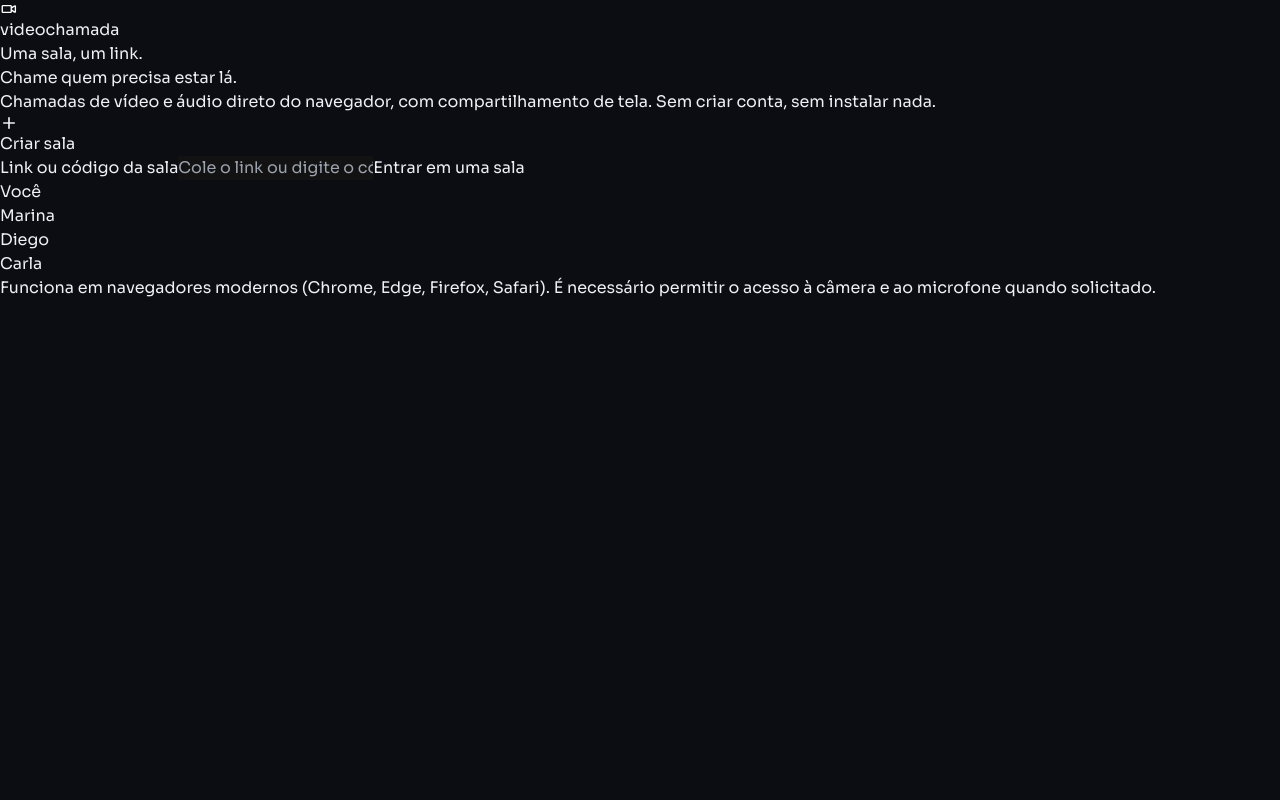
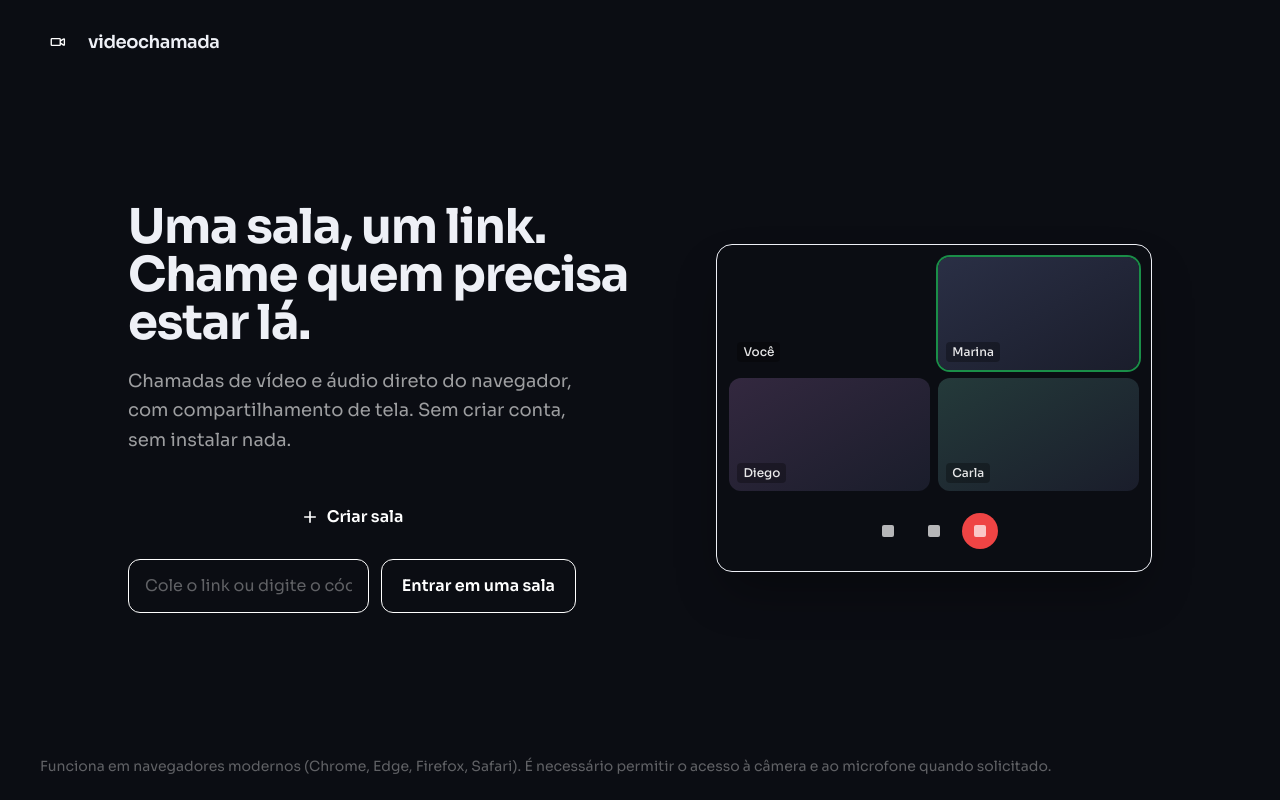
Before and after one commit to matheusnakayama/teste, a Next.js app: page / in a window 1280 px wide. Built offline with nearby package versions, Linux system fonts and the light colour scheme.

Commit message:
Add files via upload

```diff
--- /dev/null
+++ b/tailwind.config.ts
@@ -0,0 +1,52 @@
+import type { Config } from 'tailwindcss';
+
+const config: Config = {
+  content: [
+    './app/**/*.{ts,tsx}',
+    './components/**/*.{ts,tsx}',
+  ],
+  theme: {
+    extend: {
+      colors: {
+        brand: {
+          50: 'rgb(var(--brand-50) / <alpha-value>)',
+          100: 'rgb(var(--brand-100) / <alpha-value>)',
+          200: 'rgb(var(--brand-200) / <alpha-value>)',
+          300: 'rgb(var(--brand-300) / <alpha-value>)',
+          400: 'rgb(var(--brand-400) / <alpha-value>)',
+          500: 'rgb(var(--brand-500) / <alpha-value>)',
+          600: 'rgb(var(--brand-600) / <alpha-value>)',
+          700: 'rgb(var(--brand-700) / <alpha-value>)',
+          800: 'rgb(var(--brand-800) / <alpha-value>)',
+          900: 'rgb(var(--brand-900) / <alpha-value>)',
+        },
+        surface: {
+          DEFAULT: 'rgb(var(--surface-default) / <alpha-value>)',
+          soft: 'rgb(var(--surface-soft) / <alpha-value>)',
+          card: 'rgb(var(--surface-card) / <alpha-value>)',
+          border: 'rgb(var(--surface-border) / <alpha-value>)',
+        },
+        danger: '#ef4444',
+        success: '#22c55e',
+        warn: '#f59e0b',
+      },
+      keyframes: {
+        pulseRing: {
+          '0%': { boxShadow: '0 0 0 0 rgba(34,197,94,0.55)' },
+          '100%': { boxShadow: '0 0 0 8px rgba(34,197,94,0)' },
+        },
+        fadeIn: {
+          '0%': { opacity: '0', transform: 'translateY(4px)' },
+          '100%': { opacity: '1', transform: 'translateY(0)' },
+        },
+      },
+      animation: {
+        speaking: 'pulseRing 1.4s ease-out infinite',
+        fadeIn: 'fadeIn 0.25s ease-out',
+      },
+    },
+  },
+  plugins: [],
+};
+
+export default config;
```
